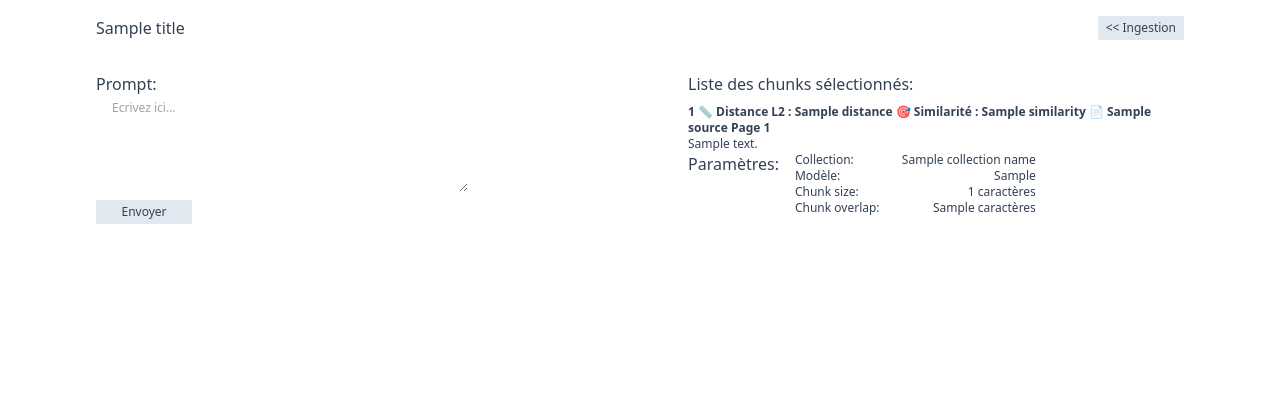
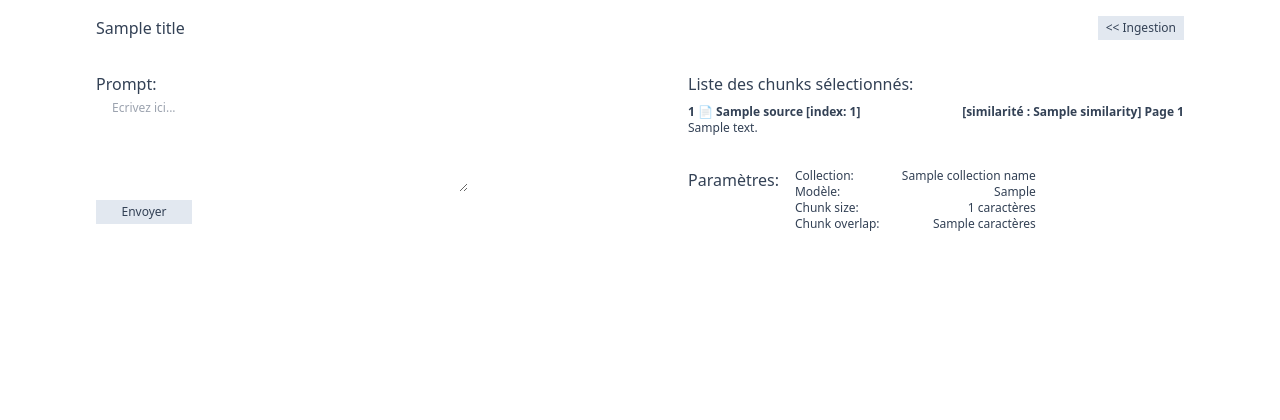
Before and after one commit to C-Vellen/chatrag, a Django app: template src/apps/retrieval/templates/retrieval/search.html in a window 1280 px wide. Shown: the part 48-468 px from the top of the page. Run offline with Django 5.2, Linux system fonts and the light colour scheme; the template is opened without the code that fills it: most values are stand-ins (such as "Sample title", 1, 10 or a date in 2020); some libraries are stand-ins or nearby versions.

Commit message:
retrieval: add index info

```diff
--- a/src/apps/retrieval/templates/retrieval/search.html
+++ b/src/apps/retrieval/templates/retrieval/search.html
@@ -33,19 +33,28 @@
             <div class="flex justify-between">
                 <h1 class="text-titre mb-2">Liste des chunks sélectionnés: </h1>
             </div>
-             <ul class="w-full text-xs flex flex-col gap-2">
+            <ul class="w-full mb-8 text-xs flex flex-col gap-2">
 
                 {% for result in results %}
                 <div class="chunk-card">
 
-                <div class="chunk-metrics font-bold">
+                    <div class="chunk-metrics font-bold flex justify-between">
+
+                        <div>
                         <span>{{ forloop.counter }}</span>
-                    <span>📏 Distance L2 : {{ result.distance }}</span>
-                    <span>🎯 Similarité : {{ result.similarity }}</span>
+                        {% comment %} <span>📏 Distance L2 : {{ result.distance }}</span> {% endcomment %}
+                        {% comment %} <span>🎯 Similarité : {{ result.similarity }}</span> {% endcomment %}
                         <span>📄 {{ result.chunk.metadata.source }}</span>
+                        <span> [index: {{ result.chunk.metadata.start_index }}]</span>
+
+                        </div>
+
+                        <div>
+                        <span> [similarité : {{ result.similarity }}]</span>
                         {% if result.chunk.metadata.page %}
                             <span>Page {{ result.chunk.metadata.page }}</span>
                         {% endif %}
+                        </div>
                     </div>
 
                     <div class="chunk-content">
```
Also changed, not shown: src/apps/retrieval/views.py (+0 -25 lines). Lines whose indentation alone changed are shown as unchanged.
